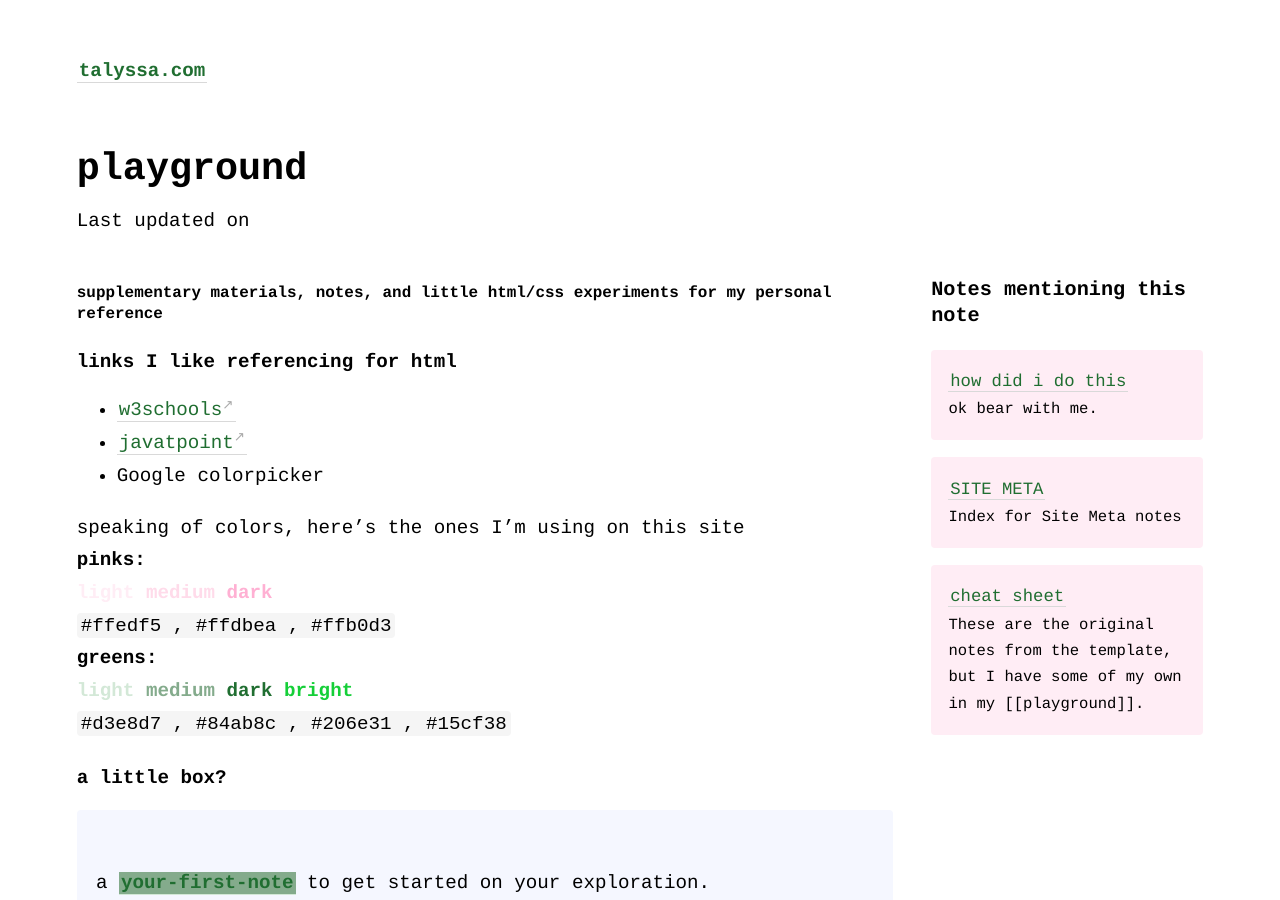
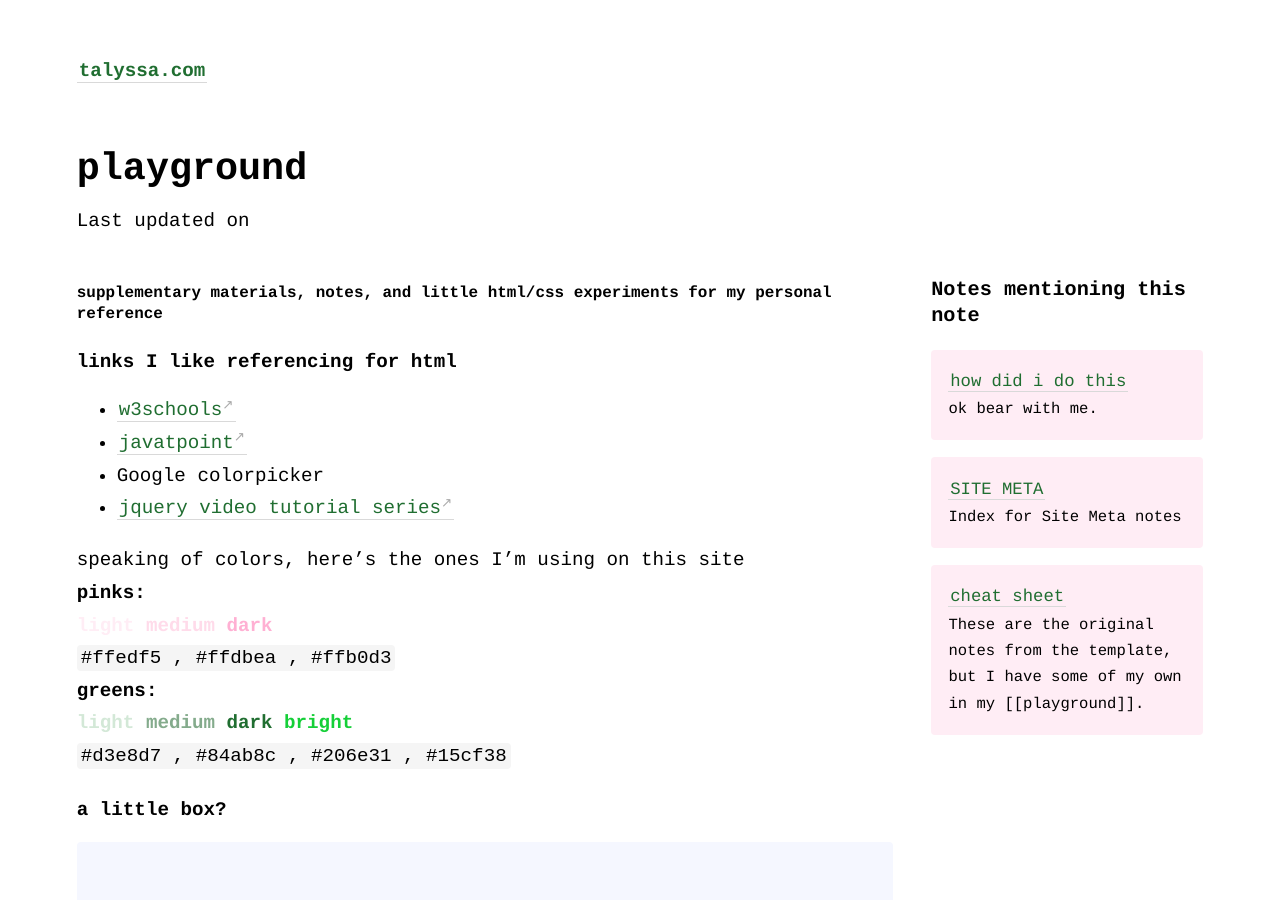
Before and after one commit to geminiworms/talyssagarden.github.io, a Jekyll site: the page built from _notes/playground.md, in a window 1280 px wide and 900 px high. Built offline with Jekyll 4.4.1, drawn with Linux system fonts in a browser that asks for light colours.

Commit message:
Update playground.md

```diff
--- a/_notes/playground.md
+++ b/_notes/playground.md
@@ -7,6 +7,7 @@ title: playground
 - [w3schools](https://www.w3schools.com/html/html_styles.asp)
 - [javatpoint](https://www.javatpoint.com/html-tutorial)
 - Google colorpicker
+- [jquery video tutorial series](https://www.youtube.com/watch?v=BaIgTKj1iCQ)
 
 speaking of colors, here's the ones I'm using on this site <br>
 <b>pinks:</b> <br>
```
